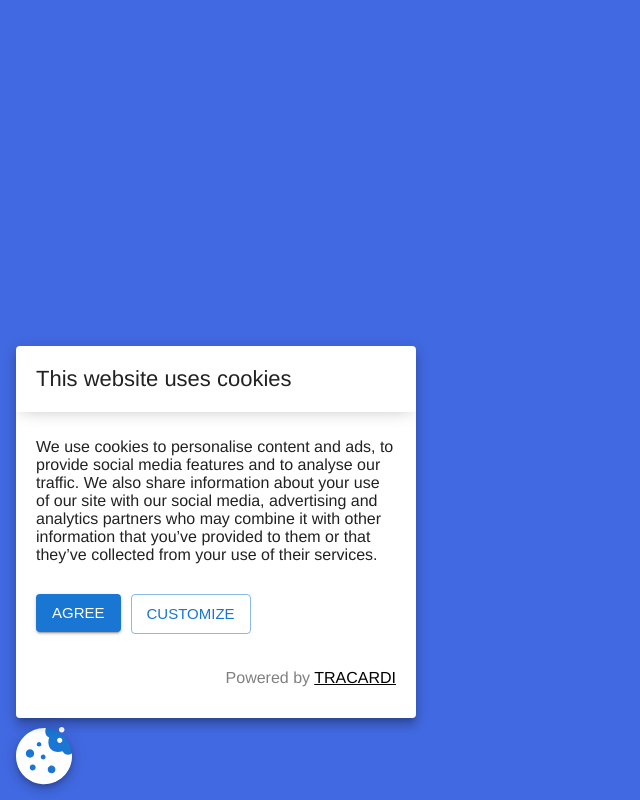
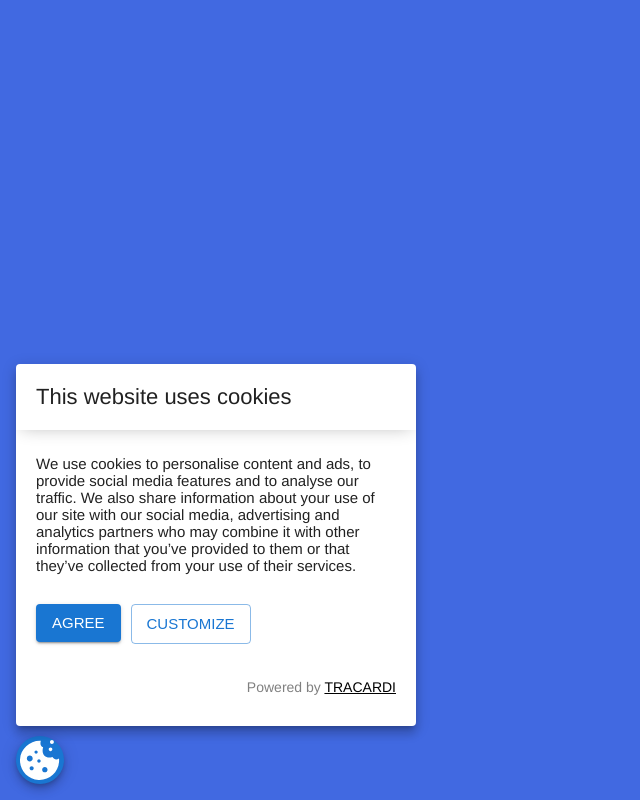
Before and after one commit to mattcam/uix-consent, a React (Create React App) app: page / in a window 1280 px wide. Both pictures are taken after a click on the button "consents". Shown: the whole page, without its empty margins (0-640 px from the left). Built offline with nearby package versions, Linux system fonts and the light colour scheme.

Commit message:
new cookie center

```diff
--- a/package.json
+++ b/package.json
@@ -18,7 +18,7 @@
     "build": "react-scripts build",
     "test": "react-scripts test",
     "eject": "react-scripts eject",
-    "build:widget": "parcel build src/index.js --no-source-maps --experimental-scope-hoisting -d widget"
+    "build:widget": "parcel build src/index.js --dist-dir widget"
   },
   "eslintConfig": {
     "extends": [
@@ -42,6 +42,6 @@
     "@testing-library/jest-dom": "^5.16.1",
     "@testing-library/react": "^12.1.2",
     "@testing-library/user-event": "^13.5.0",
-    "parcel-bundler": "^1.12.5"
+    "parcel": "^2.12.0"
   }
 }
--- a/src/App.js
+++ b/src/App.js
@@ -6,7 +6,6 @@ import {ThemeProvider} from "@mui/material/styles";
 import Fab from '@mui/material/Fab';
 import Zoom from '@mui/material/Zoom';
 import Popover from '@mui/material/Popover';
-import { ReactComponent as CookieIcon} from './svg/cookies-icon.svg';
 
 export const theme = createTheme({
     typography: {
@@ -31,13 +30,13 @@ function App({domElement}) {
     const [openInfo, setOpenInfo] = useState(false);
     const [openCustomize, setOpenCustomize] = useState(false);
     const [anchorEl, setAnchorEl] = useState(null);
-    const [height, setHeight] = useState(372);
+    const [height, setHeight] = useState(362);
     const [width, setWidth] = useState(400);
 
     const handleClick = (event) => {
         setAnchorEl(event.currentTarget);
         setOpenInfo(true)
-        setHeight(372)
+        setHeight(362)
         setWidth(400)
     };
 
@@ -70,15 +69,25 @@ function App({domElement}) {
                      aria-label="consents"
                      sx={fabStyle}
                      onClick={handleClick}
+                     size="medium"
                 >
-                    <CookieIcon style={{fill: "white"}}/>
+                    <svg version="1.1"
+                         xmlns="http://www.w3.org/2000/svg"
+                         x="0px"
+                         y="0px" viewBox="0 0 123 123" style={{enableBackground: "new 0 0 120.23 122.88", fill: "white", padding: 4}}
+                         space="preserve">
+                        <style type="text/css">{".st0{fill-rule:evenodd; clip-rule:evenodd;}"}</style>
+                        <g><path className="st0" d="M98.18,0c3.3,0,5.98,2.68,5.98,5.98c0,3.3-2.68,5.98-5.98,5.98c-3.3,0-5.98-2.68-5.98-5.98 C92.21,2.68,94.88,0,98.18,0L98.18,0z M99.78,52.08c5.16,7.7,11.69,10.06,20.17,4.85c0.28,2.9,0.35,5.86,0.2,8.86 c-1.67,33.16-29.9,58.69-63.06,57.02C23.94,121.13-1.59,92.9,0.08,59.75C1.74,26.59,30.95,0.78,64.1,2.45 c-2.94,9.2-0.45,17.37,7.03,20.15C64.35,44.38,79.49,58.63,99.78,52.08L99.78,52.08z M30.03,47.79c4.97,0,8.99,4.03,8.99,8.99 s-4.03,8.99-8.99,8.99c-4.97,0-8.99-4.03-8.99-8.99S25.07,47.79,30.03,47.79L30.03,47.79z M58.35,59.25c2.86,0,5.18,2.32,5.18,5.18 c0,2.86-2.32,5.18-5.18,5.18c-2.86,0-5.18-2.32-5.18-5.18C53.16,61.57,55.48,59.25,58.35,59.25L58.35,59.25z M35.87,80.59 c3.49,0,6.32,2.83,6.32,6.32c0,3.49-2.83,6.32-6.32,6.32c-3.49,0-6.32-2.83-6.32-6.32C29.55,83.41,32.38,80.59,35.87,80.59 L35.87,80.59z M49.49,32.23c2.74,0,4.95,2.22,4.95,4.95c0,2.74-2.22,4.95-4.95,4.95c-2.74,0-4.95-2.22-4.95-4.95 C44.54,34.45,46.76,32.23,49.49,32.23L49.49,32.23z M76.39,82.8c4.59,0,8.3,3.72,8.3,8.3c0,4.59-3.72,8.3-8.3,8.3 c-4.59,0-8.3-3.72-8.3-8.3C68.09,86.52,71.81,82.8,76.39,82.8L76.39,82.8z M93.87,23.1c3.08,0,5.58,2.5,5.58,5.58 c0,3.08-2.5,5.58-5.58,5.58s-5.58-2.5-5.58-5.58C88.29,25.6,90.79,23.1,93.87,23.1L93.87,23.1z"/></g></svg>
                 </Fab>
             </Zoom>
             <Popover
                 id='info-popover'
                 open={openInfo || openCustomize}
                 anchorEl={anchorEl}
-                onClose={() => {setOpenInfo(false); setOpenCustomize(false)}}
+                onClose={() => {
+                    setOpenInfo(false);
+                    setOpenCustomize(false)
+                }}
                 anchorOrigin={{
                     vertical: -10,
                     horizontal: 'left',
--- a/src/PoweredBy.js
+++ b/src/PoweredBy.js
@@ -1,5 +1,5 @@
 import React from 'react';
 
 export default function PoweredBy() {
-    return <span style={{color: "gray", whiteSpace: "nowrap"}}>Powered by <a href="http://www.tracardi.com" style={{color: "black"}}>TRACARDI</a></span>
+    return <span style={{fontSize: 14, color: "gray", whiteSpace: "nowrap"}}>Powered by <a href="http://www.tracardi.com" style={{color: "black"}}>TRACARDI</a></span>
 }
--- a/src/Question.js
+++ b/src/Question.js
@@ -59,7 +59,7 @@ export default function Question({endpoint, sourceId, sessionId, profileId, onCu
 
         }}>
             <section style={{marginTop: 10}}>
-                <p>We use cookies to personalise content and ads, to provide social media features and to analyse our
+                <p style={{fontSize: 15}}>We use cookies to personalise content and ads, to provide social media features and to analyse our
                     traffic. We also share information about your use of our site with our social media, advertising and
                     analytics partners who may combine it with other information that you’ve provided to them or that
                     they’ve collected from your use of their services.</p>
```
Also changed, not shown: src/svg/cookies-icon.svg, 1 other file (tests, documents, lock files or other folders).
